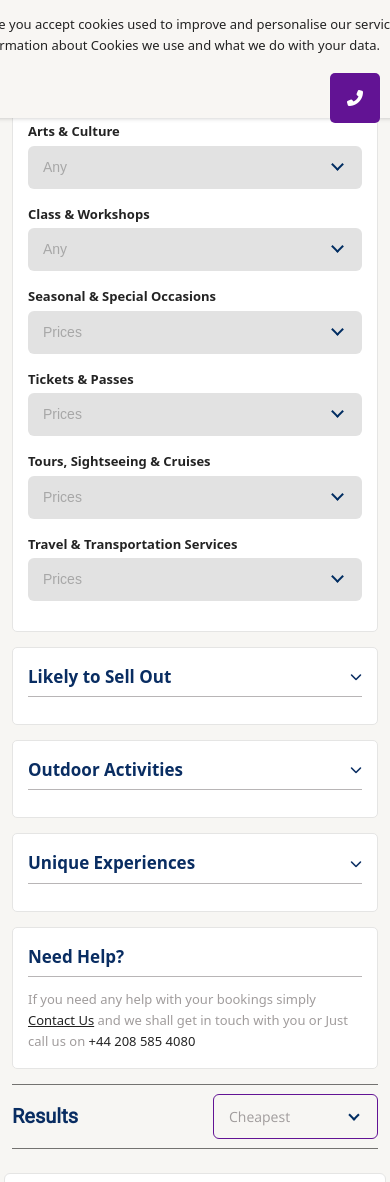
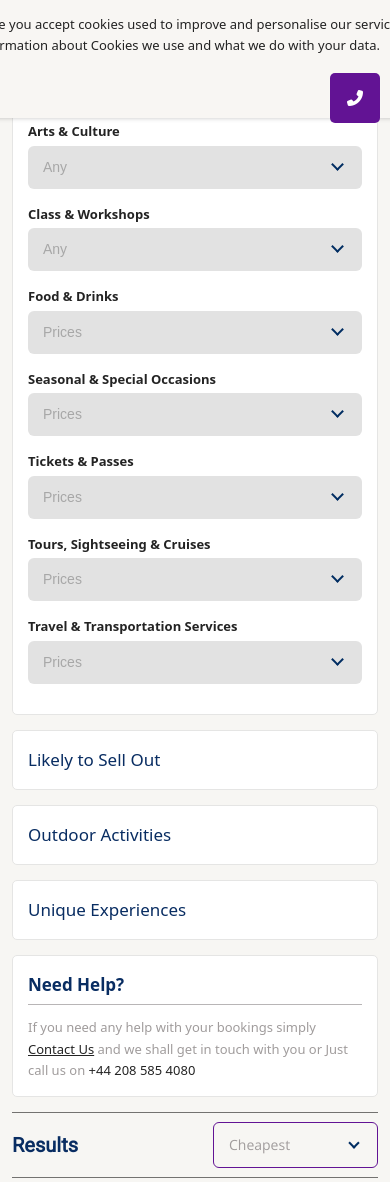
Before and after one commit to sktt1faker02/Travel-Pack, a PHP site: page /travelpack/experiences/experiences-search.php in a window 390 px wide. Shown: the part 711-1893 px from the top of the page. Run offline with PHP 8.4, Linux system fonts and the light colour scheme.

Commit message:
updated october 10

```diff
--- a/about-us.php
+++ b/about-us.php
@@ -49,9 +49,6 @@
                     <p class="fs23 txt-black mb-4 pb-2">
                         We are now one of the UK's largest independent travel companies specialising in tours, holidays and flights to destinations around the world including India, Indian Ocean, USA, the Far East, Middle East, Africa, Canada, Florida and the Caribbean.
                     </p>
-                    <!-- <a href="#" class="btn btn-primary">
-                        About Us
-                    </a> -->
                 </div><!-- col -->
                 <div class="col-12 col-lg-4 offset-lg-1">
                 </div>
--- a/assets/css/main-experiences.css
+++ b/assets/css/main-experiences.css
@@ -38,7 +38,7 @@ span.listing-price {
     border-radius: 50px;
     text-align: center;
     color: var(--black-text);
-    font-weight: 600;
+    font-weight: 500;
     font-size: 14px;
     font-family: 'Roboto';
     position: relative;
@@ -141,6 +141,9 @@ span.listing-price {
 }
 .experiences-inclusions ul li:before {
     content: '';
+}
+.whatsincluded ul.tick-blue li:before {
+    color: #002D62 !important;
 }
 .whatsincluded ul li:before {
     font-family: 'FontAwesome';
--- a/assets/css/sidebar.css
+++ b/assets/css/sidebar.css
@@ -5,6 +5,11 @@
     padding: 15px;
     font-size: 15px;
     margin-bottom:15px;
+}
+.filters-box.btns a{
+    color: #092d62;
+    font-weight: 500;
+    font-size:17px;
 }
 .option-wrap span {
     color: var(--black-text);
--- a/experiences/experiences-search.php
+++ b/experiences/experiences-search.php
@@ -107,6 +107,21 @@
                             </div><!-- option-wrap -->
                             <div class="option-wrap">
                                 <span>
+                                    Food & Drinks
+                                </span>
+                                <div class="select">
+                                    <select>
+                                        <option>Prices</option>
+                                        <option>Prices</option>
+                                        <option>Prices</option>
+                                        <option>Prices</option>
+                                    </select>
+                                    <div class="select_arrow">
+                                    </div>
+                                </div>
+                            </div><!-- option-wrap -->
+                            <div class="option-wrap">
+                                <span>
                                     Seasonal & Special Occasions
                                 </span>
                                 <div class="select">
@@ -168,39 +183,36 @@
                         </div><!-- fb-bottom -->
                     </div><!-- filters box -->
 
-                    <div class="filters-box maximum-prices">
-                        <div class="fb-top">
+                    <div class="filters-box maximum-prices btns">
+                        <div class="">
                             <div class="togglefilterbox">
-                                <div class="slider-label">
+                                <a href="" class="slider-label">
                                     Likely to Sell Out
-                                </div>
-                                <i class="fa-solid fa-chevron-down"></i>
+                                </a>
                             </div>
                         </div>
                         <div class="fb-bottom">
                         </div>
                     </div><!-- filtersbox -->
 
-                    <div class="filters-box maximum-prices">
-                        <div class="fb-top">
+                    <div class="filters-box maximum-prices btns">
+                        <div class="">
                             <div class="togglefilterbox">
-                                <div class="slider-label">
+                                <a href="" class="slider-label">
                                 Outdoor Activities
-                                </div>
-                                <i class="fa-solid fa-chevron-down"></i>
+                                </a>
                             </div>
                         </div>
                         <div class="fb-bottom">
                         </div>
                     </div><!-- filtersbox -->
 
-                    <div class="filters-box maximum-prices">
-                        <div class="fb-top">
+                    <div class="filters-box maximum-prices btns">
+                        <div class="">
                             <div class="togglefilterbox">
-                                <div class="slider-label">
+                                <a href="" class="slider-label">
                                     Unique Experiences
-                                </div>
-                                <i class="fa-solid fa-chevron-down"></i>
+                                </a>
                             </div>
                         </div>
                         <div class="fb-bottom">
--- a/style.css
+++ b/style.css
@@ -17,6 +17,7 @@
     --secondary-alt: #050f13;
 
     --accent: #ffee57;
+
 
 }
 
@@ -116,7 +117,9 @@ a {
 #__next {
     isolation: isolate;
 }
-
+.font-xs{
+    font-size: 14px;
+}
 .fs-icon {
     font-size:11px;
     position: relative;
@@ -2871,6 +2874,9 @@ ul {
 .rowslider {
 	display: block;
 }
+.fa-star::before{
+    content: url('assets/img/icons/Rating.png') !important;
+}
 .esd-box-slider {
     -webkit-transform: translate3d(0, 0, 0); /* Add this for Safari */
     transform: translate3d(0, 0, 0);
```
Also changed, not shown: experiences/experiences-main-checking-activity.php (+9 -4 lines), experiences/experiences-main.php (+14 -7 lines), transfer/index.php (+79 -0 lines), assets/img/global/Rating.png (added), assets/img/icons/Rating.png (added).
